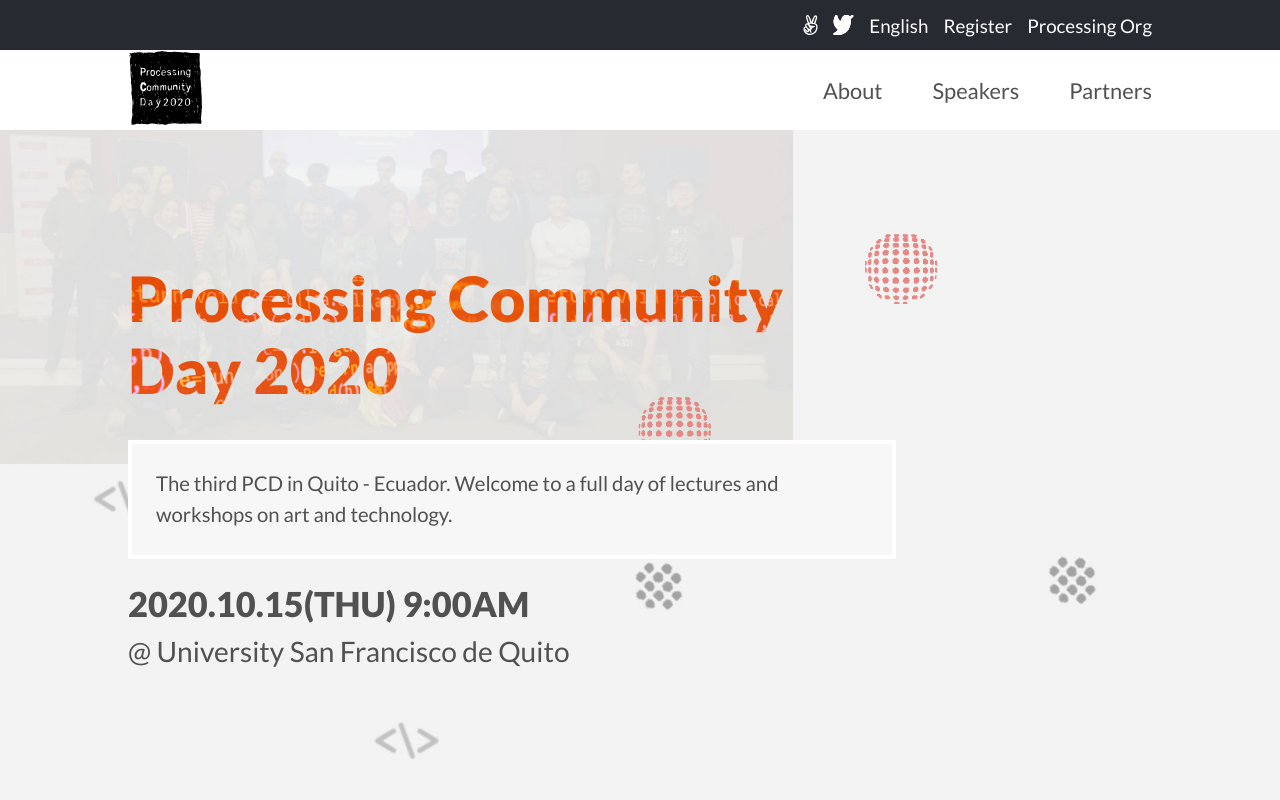
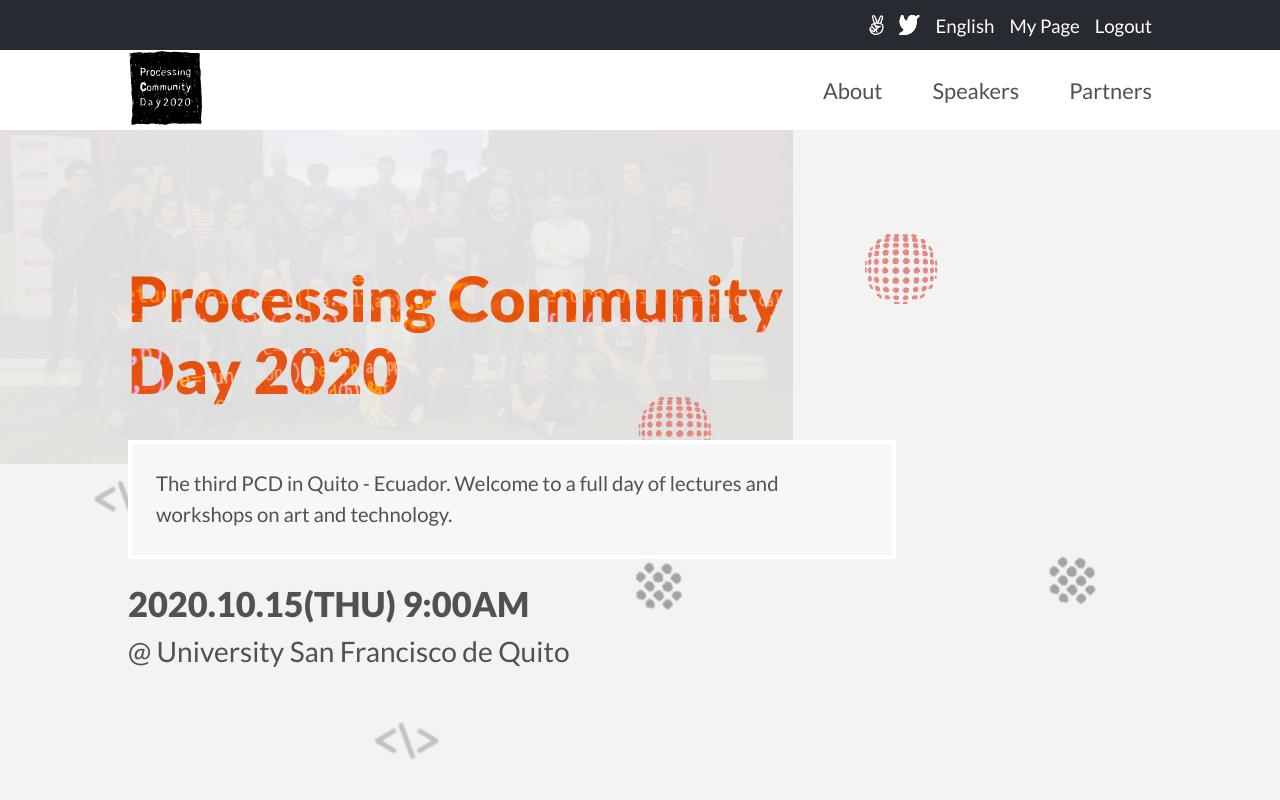
Before and after one commit to gandradep/conferencePage, a website: page index.html in a window 1280 px wide. Shown: the top 800 px of the page. Drawn offline with Linux system fonts and the light colour scheme.

Commit message:
Reviewers changes

```diff
--- a/index.html
+++ b/index.html
@@ -17,8 +17,8 @@
         <a href="https://angel.co" target="_blank" rel="noreferrer noopener"><img src="assets/angellist.svg" alt="angel list"></a>
         <a href="https://twitter.com/ProcessingOrg" target="_blank" rel="noreferrer noopener"><img src="assets/twitter.svg" alt="twitter"></a>
         <a href="#" class="textWhite fs12 decorNone" target="_blank" rel="noreferrer noopener">English</a>
-        <a href="#" class="textWhite fs12 decorNone" target="_blank" rel="noreferrer noopener">Register</a>
-        <a href="https://processing.org/" class="textWhite fs12 decorNone" target="_blank" rel="noreferrer noopener">Processing Org</a>
+        <a href="#" class="textWhite fs12 decorNone" target="_blank" rel="noreferrer noopener">My Page</a>
+        <a href="#" class="textWhite fs12 decorNone" target="_blank" rel="noreferrer noopener">Logout</a>
       </div>
       <div id="popMenu" class="noneMobileToFlex navDeskMenu paddingX5">
         <a href="#" class="logo hAuto noneMobileToBlock"><img class="w100"src="assets/logo.svg" alt="logo of the event"></a>
```
Also changed, not shown: about.html (+2 -2 lines).
